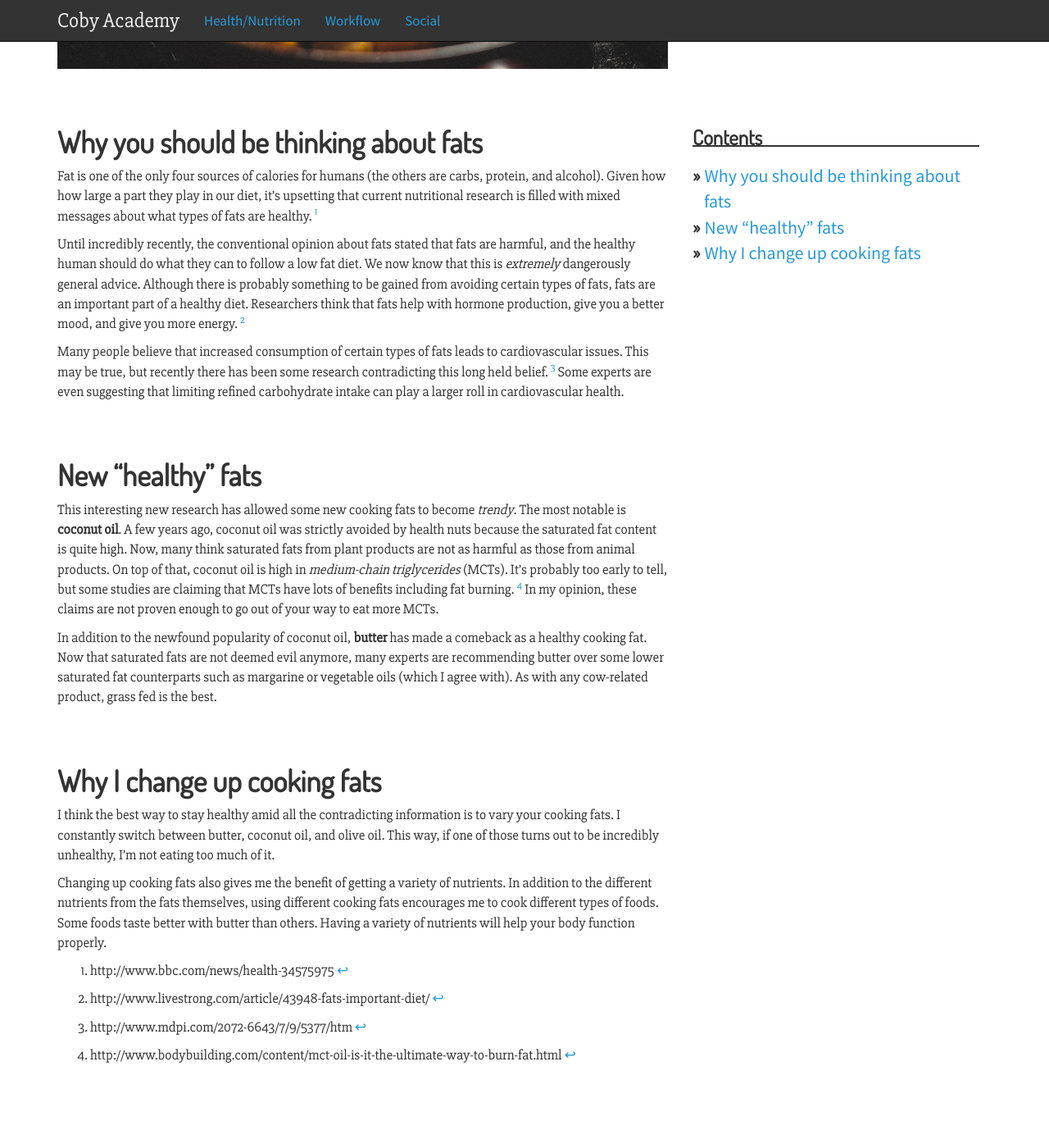
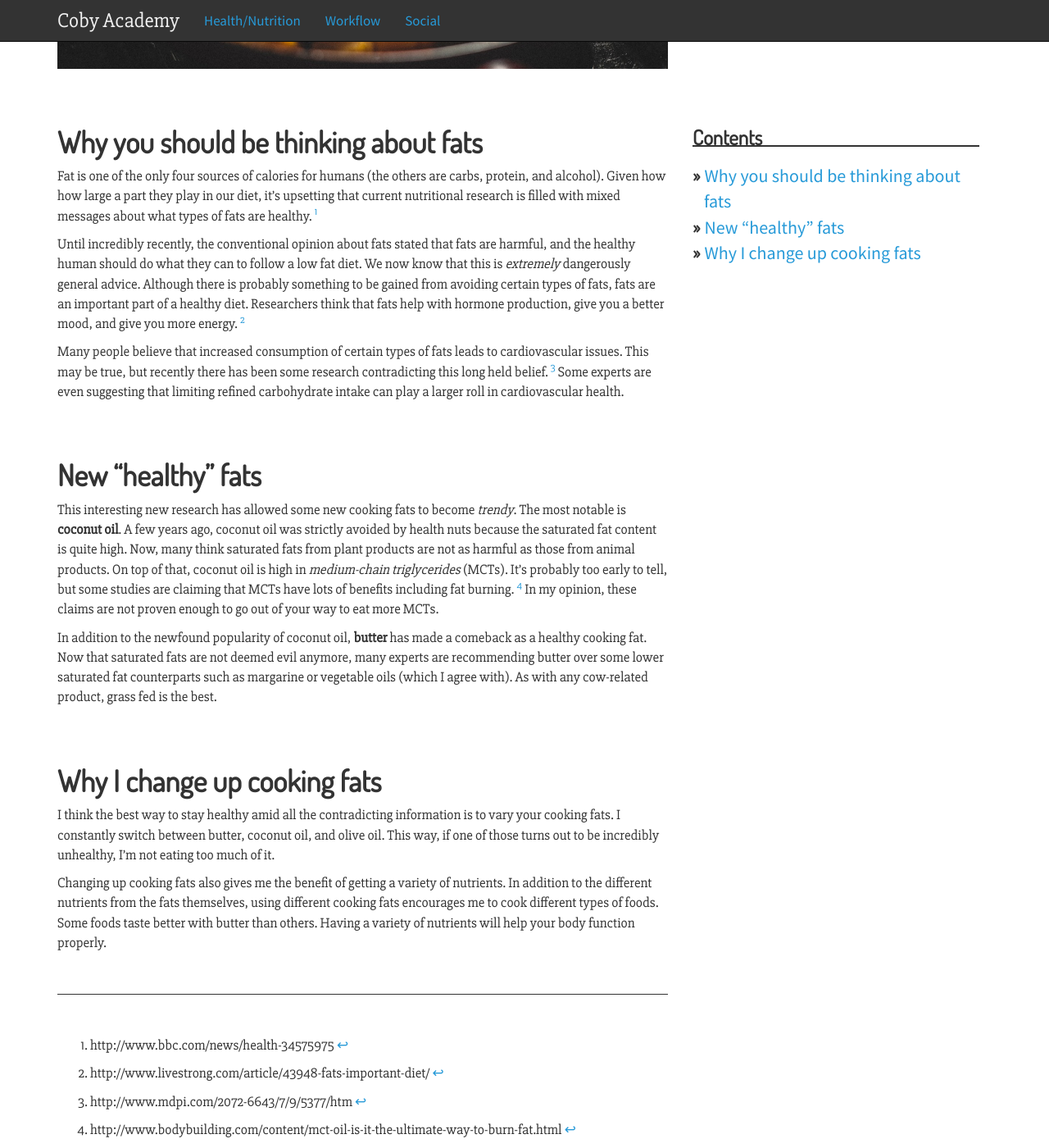
Before and after one commit to jloughran/CobyAcademy, a Jekyll site: the page built from _posts/2016-10-04-cooking-with-a-variety-of-fats.md, in a window 1280 px wide and 1400 px high, scrolled down 545 px. Shown: the whole window at 82% size. Built offline with Jekyll 4.4.1, drawn with Linux system fonts in a browser that asks for light colours; nearby versions of some CDN libraries; before the commit the page ends 1854 px from its top, so only the background shows below that.

```diff
--- a/css/main.css
+++ b/css/main.css
@@ -224,3 +224,11 @@ h1.landing-title {
 .top-post {
   overflow: auto;
 }
+
+.footnotes {
+  margin-top: 50px;
+  padding-top: 50px;
+  border-top-style: solid;
+  border-top-width: 1px;
+  border-top-color: #333;
+}
--- a/js/contents.js
+++ b/js/contents.js
@@ -1,12 +1,10 @@
 $('document').ready(function () {
   const contentsDesktop = $('#contents-desktop');
-  const contentsMobile = $('#contents-mobile');
   $('h1').each(function (index, title) {
     if (index !== 0) {
       const titleText = $(this).text();
-      const linkText = titleText.replace(/ /g, '-').replace(/\.|"/g, '').toLowerCase();
+      const linkText = $(this).attr('id');
       contentsDesktop.append('<li><a href="#' + linkText + '">' + titleText + '</a></li>');
-      contentsMobile.append('<li><a href="#' + linkText + '">' + titleText + '</a></li>');
     }
   });
 });
```
Also changed, not shown: README.md, 3 other files.
